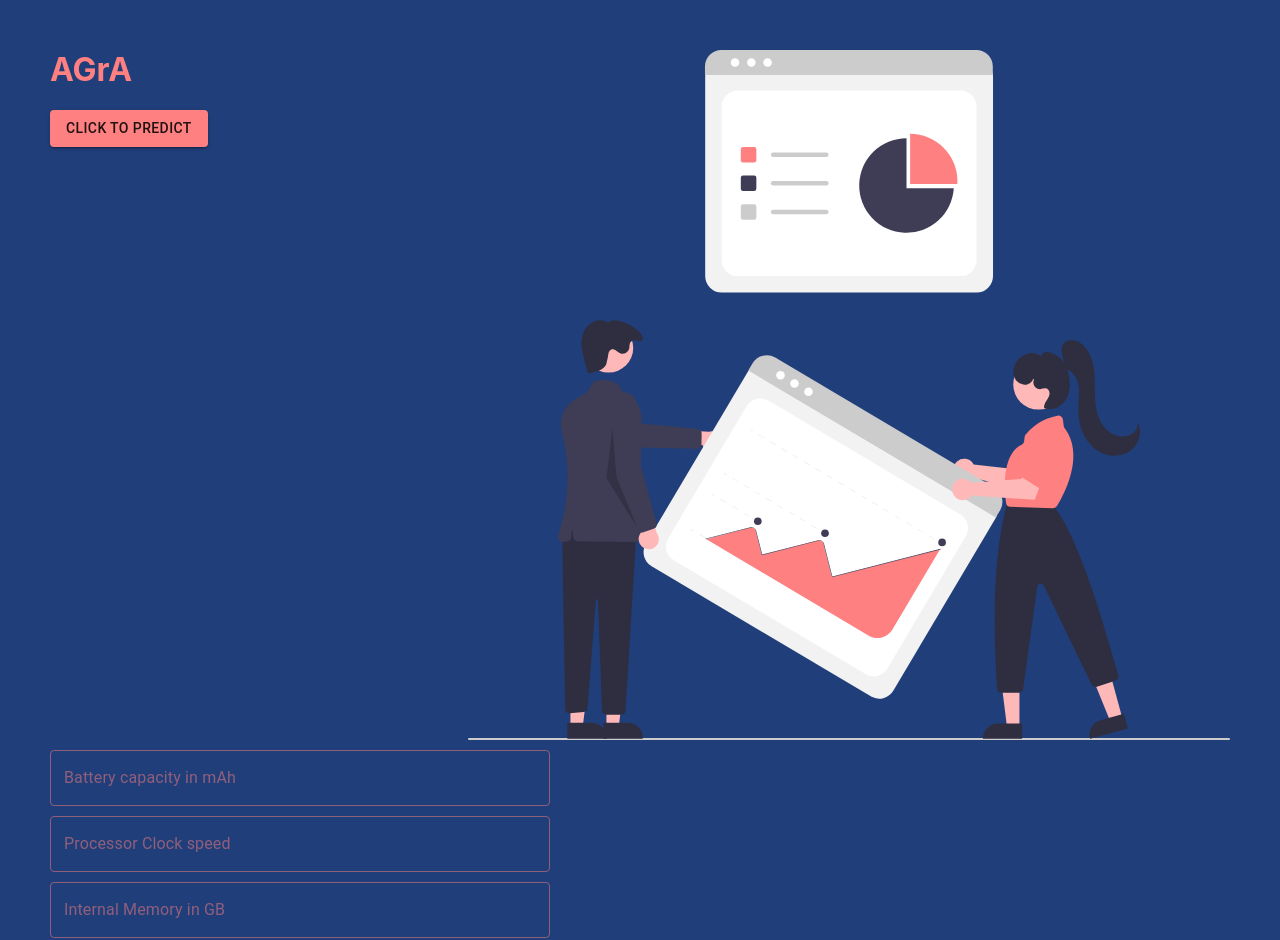
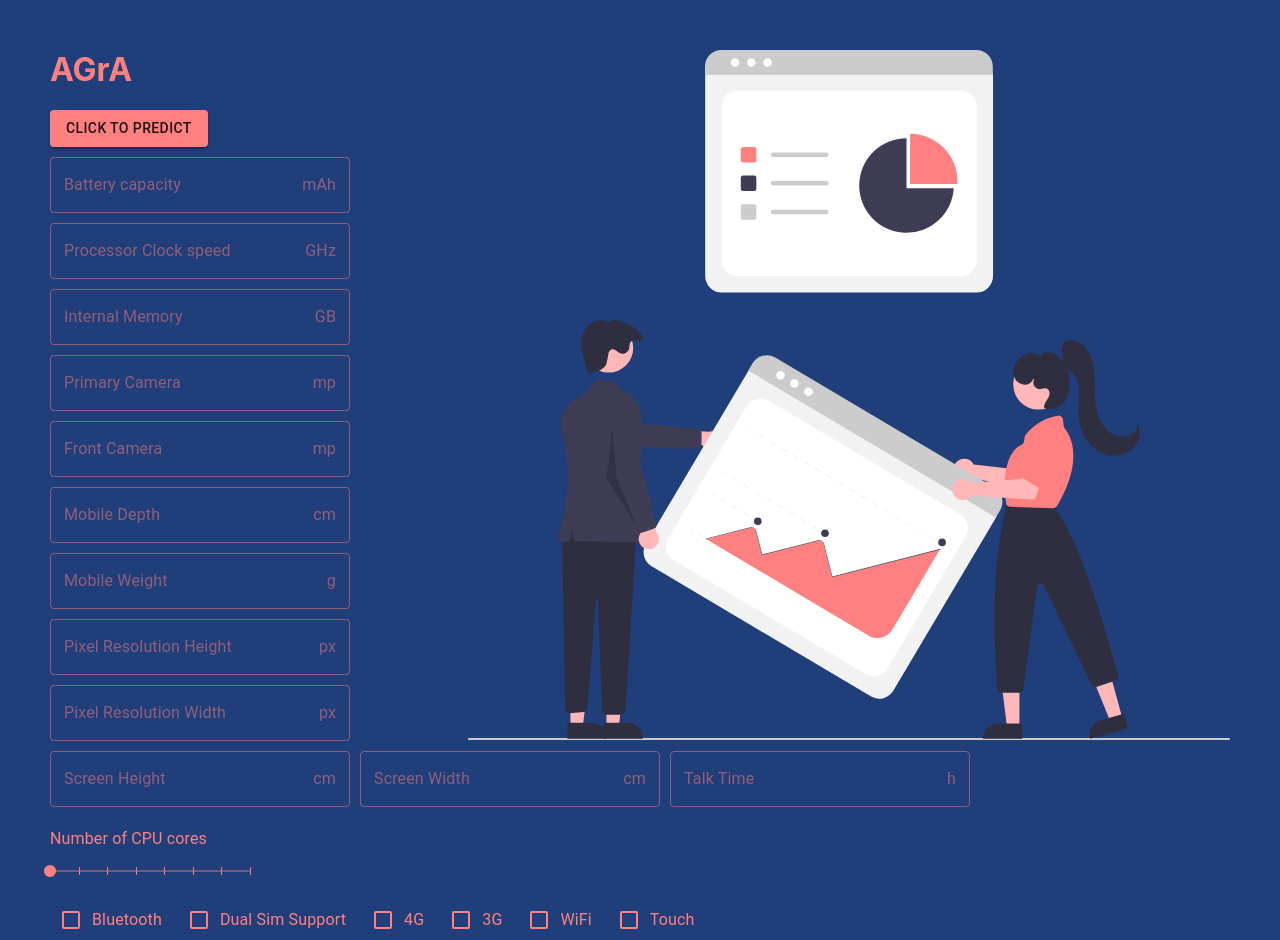
Before and after one commit to A-Gr-A/Mobile-Price-Prediction, a React (Create React App) app in the folder client/: page / in a window 1280 px wide. Shown: the top 940 px of the page. Built offline with nearby package versions, Linux system fonts and the light colour scheme.

Commit message:
frontend form completed

```diff
--- a/client/src/components/CustomSlider.js
+++ b/client/src/components/CustomSlider.js
@@ -12,16 +12,60 @@ const MySlider = withStyles({
     },
     rail:{
         height:2,
-    }
+    },
+    valueLabel: {
+        // left: 'calc(-50% + 12px)',
+        top: 20,
+        '& *': {
+          background: 'transparent',
+          color: '#ff8080',
+        },
+    },
+    mark:{
+        backgroundColor:"#ff8080",
+        height:8,
+        width:1,
+        marginTop: -3,
+    },
+    markActive: {
+        opacity: 1,
+        backgroundColor: 'currentColor',
+      },
 })(Slider)
+const marks = [
+    {
+      value: 1,
+    },
+    {
+      value: 2,
+    },
+    {
+      value: 3,
+    },
+    {
+      value: 4,
+    },
+    {
+        value: 5,
+    },
+    {
+        value: 6,
+    },
+    {
+        value: 7,
+    },
+    {
+        value: 8,
+    },
+  ];
 
 export default function CustomSlider(){
     return(
         <>
-        <Typography id="discrete-slider-small-steps" gutterBottom>
-           <span style={{color:"#ff8080", marginTop:"20px"}}>Number of CPU cores</span>
+        <Typography  style={{marginTop:"20px"}} id="discrete-slider-small-steps" gutterBottom>
+           <span style={{color:"#ff8080"}}>Number of CPU cores</span>
         </Typography>
-        <MySlider  style={{width:"200px"}} defaultValue={1} max={8} valueLabelDisplay='auto'/>
+        <MySlider marks={marks} style={{width:"200px"}} min={1} defaultValue={1} max={8} valueLabelDisplay='auto'/>
         </>
     )
 }
--- a/client/src/components/UserForm.js
+++ b/client/src/components/UserForm.js
@@ -67,7 +67,7 @@ import {
 } from '@material-ui/core/styles';
 import CheckBox from '@material-ui/core/Checkbox'
 import TextField from '@material-ui/core/TextField';
-import { FormControlLabel, ThemeProvider } from '@material-ui/core';
+import { FormControlLabel, ThemeProvider, InputAdornment } from '@material-ui/core';
 import { createMuiTheme } from '@material-ui/core/styles';
 // import FormControl from '@material-ui/core/FormControl';
 import CustomSlider from './CustomSlider.js'
@@ -144,41 +144,182 @@ const MyCheckbox = withStyles({
 //   margin: {
 //     margin: theme.spacing(1),
 //   },
+//   withoutLabel: {
+//     marginTop: theme.spacing(3),
+//   },
+//   textField: {
+//     width: '25ch',
+//   },
 // }));
-
 export default function CustomizedInputs() {
   // const classes = useStyles();
+  // const [values, setValues] = React.useState({
+  //   amount: '',
+  //   password: '',
+  //   weight: '',
+  //   weightRange: '',
+  //   showPassword: false,
+  // });
 
   return (
     <>
     <form   noValidate>
       <CssTextField
         variant="outlined"
-        style={{color: "#ff8080 !important", marginTop:"10px",width:"500px"}}
+        style={{color: "#ff8080 !important", marginTop:"10px",width:"300px", marginRight:"10px", marginLeft:"0px"}}
         // className={classes.margin}
-        label="Battery capacity in mAh"
+        label="Battery capacity"
         id="custom-css-outlined-input"
-      /> <br/>
+        InputProps={{
+          endAdornment: <InputAdornment position="end"><span style={{color:"rgba(255, 128, 128, 0.5)"}} >mAh</span></InputAdornment>,
+        }}
+      />
       <CssTextField
-        style={{marginTop:"10px",width:"500px"}}
+        style={{marginTop:"10px",width:"300px", marginRight:"10px", marginLeft:"0px"}}
         // className={classes.margin}
         label="Processor Clock speed"
         variant="outlined"
         id="custom-css-outlined-input"
-      /><br/>
+        InputProps={{
+          endAdornment: <InputAdornment position="end"><span style={{color:"rgba(255, 128, 128, 0.5)"}} >GHz</span></InputAdornment>,
+        }}
+      />
       <CssTextField
-        style={{marginTop:"10px",width:"500px"}}
+        style={{marginTop:"10px",width:"300px", marginRight:"10px", marginLeft:"0px"}}
         // className={classes.margin}
-        label="Internal Memory in GB"
+        label="Internal Memory"
         variant="outlined"
         id="custom-css-outlined-input"
-      /><br/>
-      <CustomSlider/>
+        InputProps={{
+          endAdornment: <InputAdornment position="end"><span style={{color:"rgba(255, 128, 128, 0.5)"}} >GB</span></InputAdornment>,
+        }}
+      />
+      <CssTextField
+        style={{marginTop:"10px",width:"300px", marginRight:"10px", marginLeft:"0px"}}
+        // className={classes.margin}
+        label="Primary Camera"
+        variant="outlined"
+        id="custom-css-outlined-input"
+        InputProps={{
+          endAdornment: <InputAdornment position="end"><span style={{color:"rgba(255, 128, 128, 0.5)"}} >mp</span></InputAdornment>,
+        }}
+      />
+      <CssTextField
+        style={{marginTop:"10px",width:"300px", marginRight:"10px", marginLeft:"0px"}}
+        // className={classes.margin}
+        label="Front Camera"
+        variant="outlined"
+        id="custom-css-outlined-input"
+        InputProps={{
+          endAdornment: <InputAdornment position="end"><span style={{color:"rgba(255, 128, 128, 0.5)"}} >mp</span></InputAdornment>,
+        }}
+      />
+      <CssTextField
+        style={{marginTop:"10px",width:"300px", marginRight:"10px", marginLeft:"0px"}}
+        // className={classes.margin}
+        label="Mobile Depth"
+        variant="outlined"
+        id="custom-css-outlined-input"
+        InputProps={{
+          endAdornment: <InputAdornment position="end"><span style={{color:"rgba(255, 128, 128, 0.5)"}} >cm</span></InputAdornment>,
+        }}
+      />
+      <CssTextField
+        style={{marginTop:"10px",width:"300px", marginRight:"10px", marginLeft:"0px"}}
+        // className={classes.margin}
+        label="Mobile Weight"
+        variant="outlined"
+        id="custom-css-outlined-input"
+        InputProps={{
+          endAdornment: <InputAdornment position="end"><span style={{color:"rgba(255, 128, 128, 0.5)"}} >g</span></InputAdornment>,
+        }}
+      />
+      <CssTextField
+        style={{marginTop:"10px",width:"300px", marginRight:"10px", marginLeft:"0px"}}
+        // className={classes.margin}
+        label="Pixel Resolution Height"
+        variant="outlined"
+        id="custom-css-outlined-input"
+        InputProps={{
+          endAdornment: <InputAdornment position="end"><span style={{color:"rgba(255, 128, 128, 0.5)"}} >px</span></InputAdornment>,
+        }}
+      />
+      <CssTextField
+        style={{marginTop:"10px",width:"300px", marginRight:"10px", marginLeft:"0px"}}
+        // className={classes.margin}
+        label="Pixel Resolution Width"
+        variant="outlined"
+        id="custom-css-outlined-input"
+        InputProps={{
+          endAdornment: <InputAdornment position="end"><span style={{color:"rgba(255, 128, 128, 0.5)"}} >px</span></InputAdornment>,
+        }}
+      />
+      <CssTextField
+        style={{marginTop:"10px",width:"300px", marginRight:"10px", marginLeft:"0px"}}
+        // className={classes.margin}
+        label="Screen Height"
+        variant="outlined"
+        id="custom-css-outlined-input"
+        InputProps={{
+          endAdornment: <InputAdornment position="end"><span style={{color:"rgba(255, 128, 128, 0.5)"}} >cm</span></InputAdornment>,
+        }}
+      />
+      <CssTextField
+        style={{marginTop:"10px",width:"300px", marginRight:"10px", marginLeft:"0px"}}
+        // className={classes.margin}
+        label="Screen Width"
+        variant="outlined"
+        id="custom-css-outlined-input"
+        InputProps={{
+          endAdornment: <InputAdornment position="end"><span style={{color:"rgba(255, 128, 128, 0.5)"}} >cm</span></InputAdornment>,
+        }}
+      />
+      <CssTextField
+        style={{marginTop:"10px",width:"300px", marginRight:"10px", marginLeft:"0px"}}
+        // className={classes.margin}
+        label="Talk Time"
+        variant="outlined"
+        id="custom-css-outlined-input"
+        InputProps={{
+          endAdornment: <InputAdornment position="end"><span style={{color:"rgba(255, 128, 128, 0.5)"}} >h</span></InputAdornment>,
+        }}
+      />
+      <CustomSlider/><br/>
       <FormControlLabel
-    style={{marginLeft:"20px"}}
+    style={{marginTop:"10px", marginLeft:"0px"}}
     value='blue'
     control={<ThemeProvider theme={theme}><MyCheckbox color="primary"/></ThemeProvider>}
     label={<span style={{color:"#ff8080"}}>Bluetooth</span>}
+    />
+    <FormControlLabel
+    style={{marginTop:"10px", marginLeft:"0px"}}
+    value='dual_sim'
+    control={<ThemeProvider theme={theme}><MyCheckbox color="primary"/></ThemeProvider>}
+    label={<span style={{color:"#ff8080"}}>Dual Sim Support</span>}
+    />
+    <FormControlLabel
+    style={{marginTop:"10px", marginLeft:"0px"}}
+    value='four_g'
+    control={<ThemeProvider theme={theme}><MyCheckbox color="primary"/></ThemeProvider>}
+    label={<span style={{color:"#ff8080"}}>4G</span>}
+    />
+    <FormControlLabel
+    style={{marginTop:"10px", marginLeft:"0px"}}
+    value='three_g'
+    control={<ThemeProvider theme={theme}><MyCheckbox color="primary"/></ThemeProvider>}
+    label={<span style={{color:"#ff8080"}}>3G</span>}
+    />
+    <FormControlLabel
+    style={{marginTop:"10px", marginLeft:"0px"}}
+    value='touch_screen'
+    control={<ThemeProvider theme={theme}><MyCheckbox color="primary"/></ThemeProvider>}
+    label={<span style={{color:"#ff8080"}}>WiFi</span>}
+    />
+    <FormControlLabel
+    style={{marginTop:"10px", marginLeft:"0px"}}
+    value='four_g'
+    control={<ThemeProvider theme={theme}><MyCheckbox color="primary"/></ThemeProvider>}
+    label={<span style={{color:"#ff8080"}}>Touch</span>}
     />
     </form>
     </>
```
